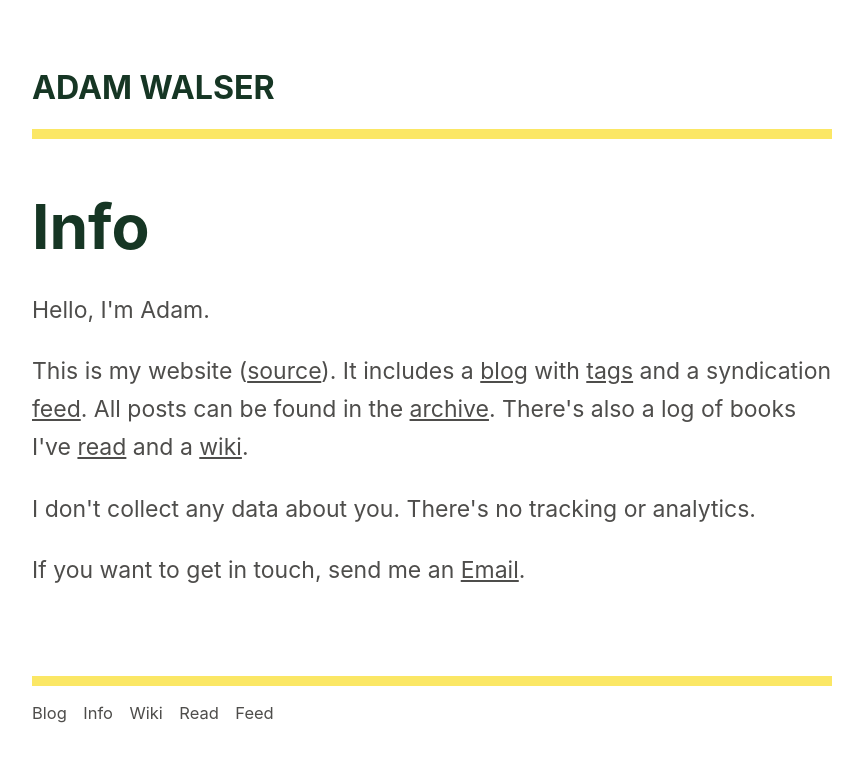
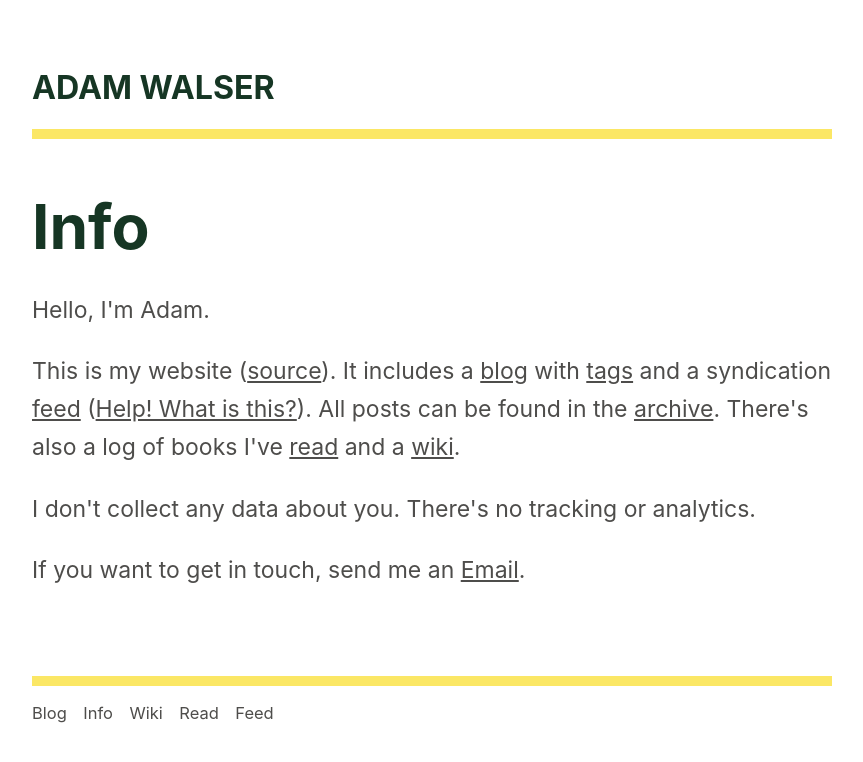
Before and after one commit to ajpwalser/ajpwalser.github.io, a Jekyll site: the page built from info.html, in a window 1280 px wide. Shown: the top 762 px of the page, without its empty margins (208-1071 px from the left). Built offline with Jekyll 4.4.1, drawn with Linux system fonts in a browser that asks for light colours; some web fonts are replaced.

Commit message:
Update info.html

```diff
--- a/info.html
+++ b/info.html
@@ -6,7 +6,7 @@ description: Information about me and my website.
 
 <h2>Info</h2>
 <p class="first">Hello, I'm Adam.</p>
-<p>This is my website (<a href="https://github.com/ajpwalser/ajpwalser.github.io">source</a>). It includes a <a href="https://ajpwalser.github.io/">blog</a> with <a href="https://ajpwalser.github.io/tags/">tags</a> and a syndication <a href="https://ajpwalser.github.io/feed.xml">feed</a>. All posts can be found in the <a href="https://ajpwalser.github.io/archive/">archive</a>. There's also a log of books I've <a href="https://ajpwalser.github.io/read/">read</a> and a <a href="https://ajpwalser.github.io/wiki/">wiki</a>.</p>
+<p>This is my website (<a href="https://github.com/ajpwalser/ajpwalser.github.io">source</a>). It includes a <a href="https://ajpwalser.github.io/">blog</a> with <a href="https://ajpwalser.github.io/tags/">tags</a> and a syndication <a href="https://ajpwalser.github.io/feed.xml">feed</a> (<a href="https://aboutfeeds.com/">Help! What is this?</a>). All posts can be found in the <a href="https://ajpwalser.github.io/archive/">archive</a>. There's also a log of books I've <a href="https://ajpwalser.github.io/read/">read</a> and a <a href="https://ajpwalser.github.io/wiki/">wiki</a>.</p>
 <p>I don't collect any data about you. There's no tracking or analytics.</p>
 <p>If you want to get in touch, send me an <a href="mailto:ajpwalser@gmail.com">Email</a>.</p>
 <div class="spacer"></div>
```
